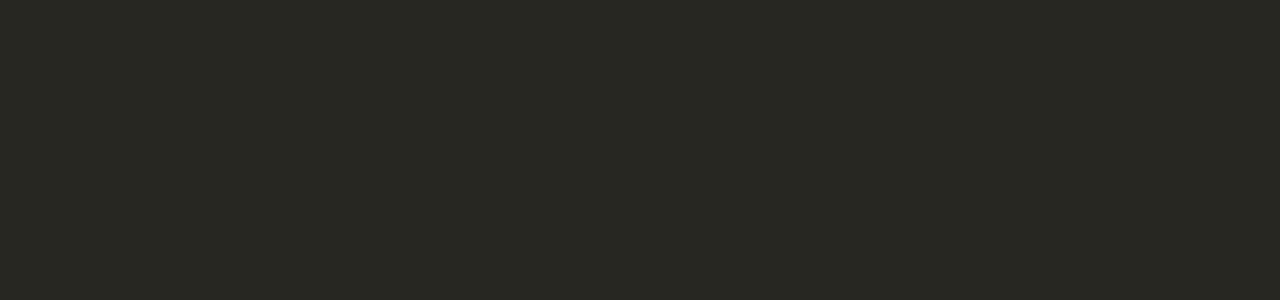
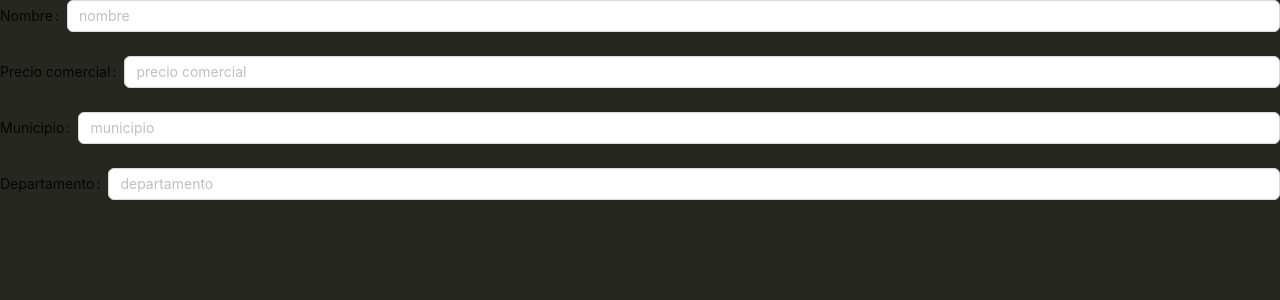
Before and after one commit to DyEsSuCr/graphql-project, a Next.js app in the folder client/: page /propertys/form in a window 1280 px wide. Shown: the top 300 px of the page. Built offline with nearby package versions, Linux system fonts and the light colour scheme; no server answers.

Commit message:
pagelayout

```diff
--- /dev/null
+++ b/client/layouts/PageLayount.js
@@ -0,0 +1,15 @@
+import Head from 'next/head'
+
+export default function PageLayout({children, title = 'GeoSat'}) {
+  return (
+    <>
+    <Head>
+      <title>{title}</title>
+      <link rel="shortcut icon" href="/public/favicon.ico" type="image/x-icon" />
+    </Head>
+    <main style={{maxWidth: '1280px', margin: 'auto'}}>
+      {children}
+    </main>
+    </>
+  )
+}
--- a/client/pages/_app.js
+++ b/client/pages/_app.js
@@ -1,11 +1,14 @@
 import '../styles/globals.css'
+import PageLayount from '../layouts/PageLayount'
 import { ApolloProvider } from '@apollo/client'
 import { apolloClient } from '../utls/apollo-client'
 
 function MyApp({ Component, pageProps }) {
   return (
     <ApolloProvider client={apolloClient}>
-      <Component {...pageProps} />
+      <PageLayount title={'GeoSat'}>
+        <Component {...pageProps} />
+      </PageLayount>
     </ApolloProvider>
   )
 }
--- a/client/pages/index.js
+++ b/client/pages/index.js
@@ -1,9 +1,5 @@
 import PredioList from '../components/PredioList'
 
 export default function Home() {
-  return (
-    <main style={{maxWidth: '1280px', margin: 'auto'}}>
-      <PredioList/>
-    </main>
-  )
+  return <PredioList/>
 }
--- a/client/pages/propertys/[id].js
+++ b/client/pages/propertys/[id].js
@@ -4,7 +4,7 @@ import { GET_PROPERTY } from '../../graphql/propertys'
 
 export default function Property() {
   const {query} = useRouter()
-  console.log(query.id)
+
   const {data} = useQuery(GET_PROPERTY, {
     variables: {
       id: query.id
--- /dev/null
+++ b/client/pages/propertys/form/index.js
@@ -0,0 +1,29 @@
+import { Form, Input } from 'antd'
+
+export default function formPropertys() {
+  const {Item} = Form
+
+  const handlerChange = () => {
+    console.log('asd')
+  }
+
+  return (
+    <Form>
+      <Item label='Nombre'>
+        <Input name='name' placeholder='nombre' onChange={handlerChange}/>
+      </Item>
+
+      <Item label='Precio comercial'>
+        <Input name='appraisal' placeholder='precio comercial' onChange={handlerChange}/>
+      </Item>
+
+      <Item label='Municipio'>
+        <Input name='town' placeholder='municipio' onChange={handlerChange}/>
+      </Item>
+
+      <Item label='Departamento'>
+        <Input name='departament' placeholder='departamento' onChange={handlerChange}/>
+      </Item>
+    </Form>
+  )
+}
```
Also changed, not shown: client/components/PredioList.js (+5 -2 lines).
